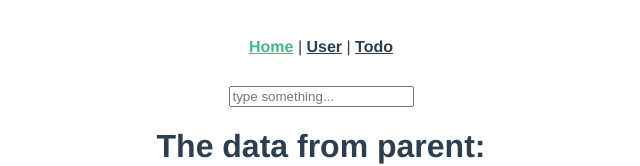
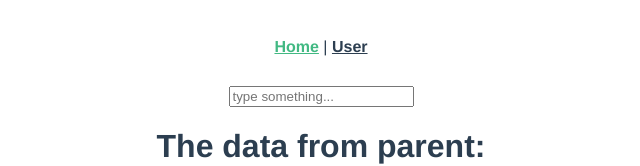
Before and after one commit to DriftKingTW/a-random-vue-site, a Vue app: page / in a window 1280 px wide. Shown: the top 166 px of the page, without its empty margins (319-959 px from the left). Built offline with nearby package versions, Linux system fonts and the light colour scheme.

Commit message:
Remove todo page

```diff
--- a/src/App.vue
+++ b/src/App.vue
@@ -2,8 +2,7 @@
   <div id="app">
     <div id="nav">
       <router-link to="/">Home</router-link> |
-      <router-link to="/user">User</router-link> |
-      <router-link to="/todo">Todo</router-link>
+      <router-link to="/user">User</router-link>
     </div>
     <router-view />
   </div>
--- a/src/router/index.js
+++ b/src/router/index.js
@@ -18,11 +18,6 @@ const routes = [
     // which is lazy-loaded when the route is visited.
     component: () => import(/* webpackChunkName: "user" */ "../views/User.vue"),
   },
-  {
-    path: "/todo",
-    name: "Todo",
-    component: () => import(/* webpackChunkName: "todo" */ "../views/Todo.vue"),
-  },
 ];
 
 const router = new VueRouter({
--- a/src/views/Todo.vue
+++ /dev/null
@@ -1,5 +0,0 @@
-<template>
-  <div class="todo">
-    <h1>This is an todo page</h1>
-  </div>
-</template>
```
